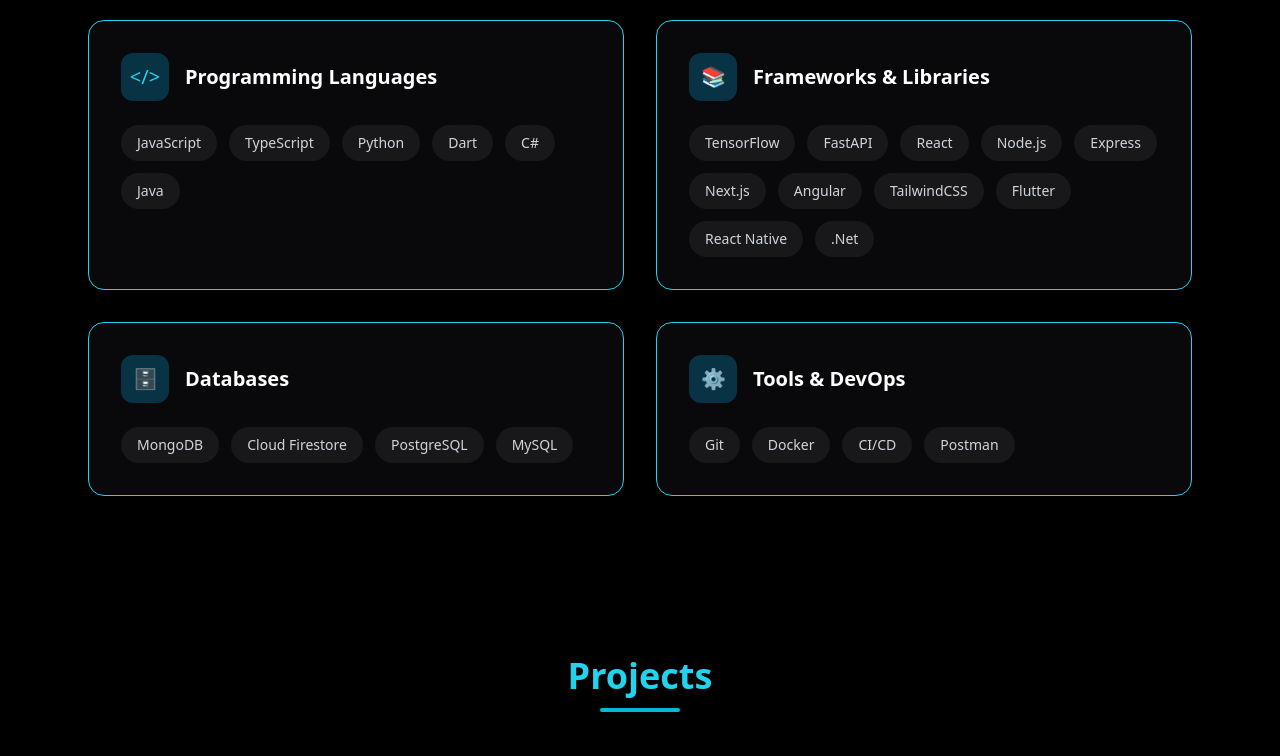
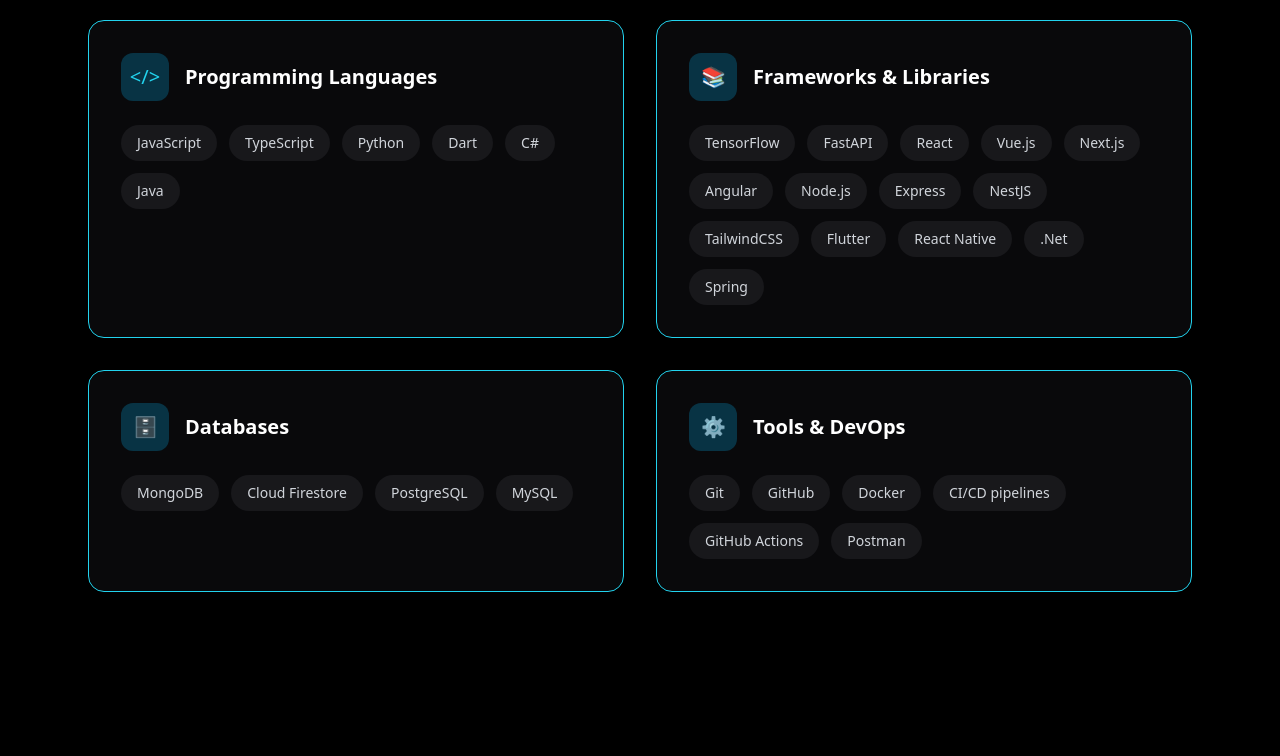
Before and after one commit to isuri54/portfolio, a Next.js app: page / in a window 1280 px wide. Shown: the part 1800-2556 px from the top of the page. Built offline with nearby package versions, Linux system fonts and the light colour scheme.

Commit message:
Update skills section

```diff
--- a/app/page.tsx
+++ b/app/page.tsx
@@ -229,7 +229,7 @@
               </div>
 
               <div className="flex flex-wrap gap-3">
-                {['TensorFlow', 'FastAPI', 'React', 'Node.js', 'Express', 'Next.js', 'Angular', 'TailwindCSS', 'Flutter', 'React Native', '.Net'].map(skill => (
+                {['TensorFlow', 'FastAPI', 'React', 'Vue.js', 'Next.js', 'Angular', 'Node.js', 'Express', 'NestJS', 'TailwindCSS', 'Flutter', 'React Native', '.Net', 'Spring'].map(skill => (
                   <span
                     key={skill}
                     className="rounded-full bg-zinc-900 px-4 py-2 text-sm text-gray-300"
@@ -273,7 +273,7 @@
               </div>
 
               <div className="flex flex-wrap gap-3">
-                {['Git', 'Docker', 'CI/CD', 'Postman'].map(skill => (
+                {['Git', 'GitHub', 'Docker', 'CI/CD pipelines', 'GitHub Actions', 'Postman'].map(skill => (
                   <span
                     key={skill}
                     className="rounded-full bg-zinc-900 px-4 py-2 text-sm text-gray-300"
@@ -776,7 +776,7 @@
                 <input
                   type="text"
                   placeholder="Your name"
-                  className="w-full px-4 py-3 bg-black border border-cyan-400 rounded-lg focus:outline-none focus:ring-2 focus:ring-cyan-400 text-white"
+                  className="w-full px-4 py-3 bg-black border border-gray-700 rounded-lg focus:outline-none focus:ring-2 focus:ring-cyan-400 text-white"
                 />
               </div>
 
```
